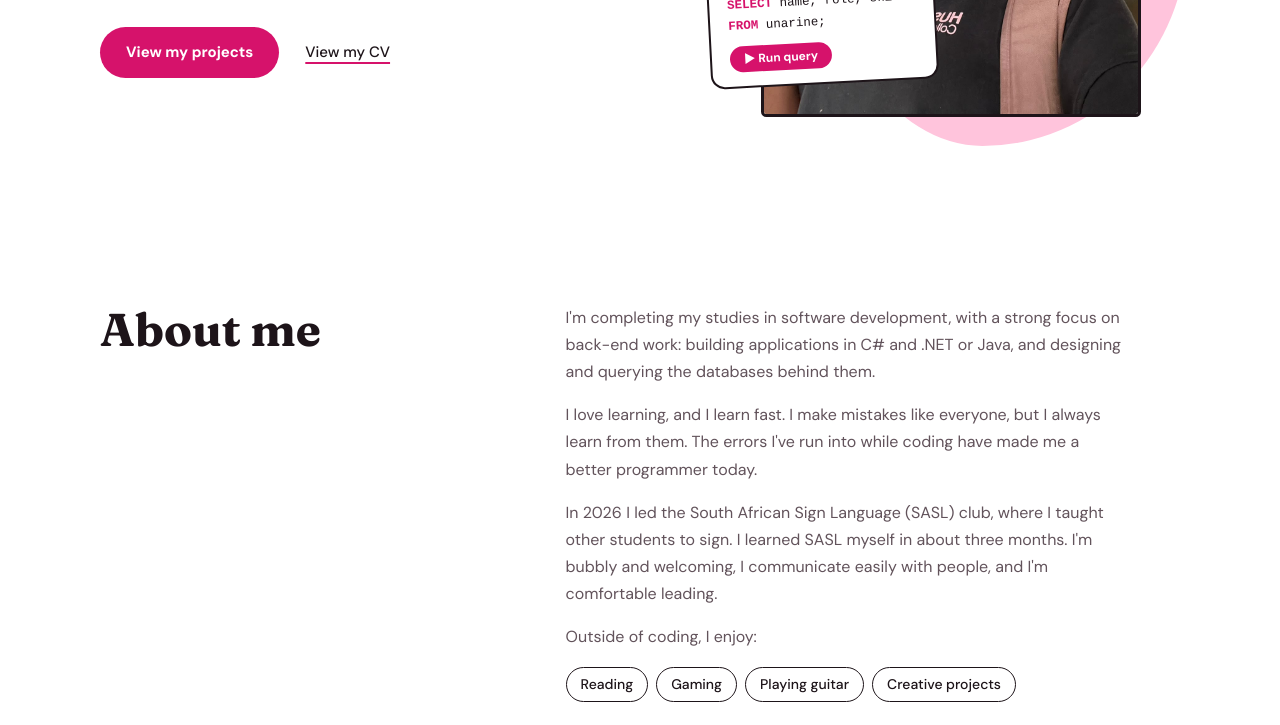
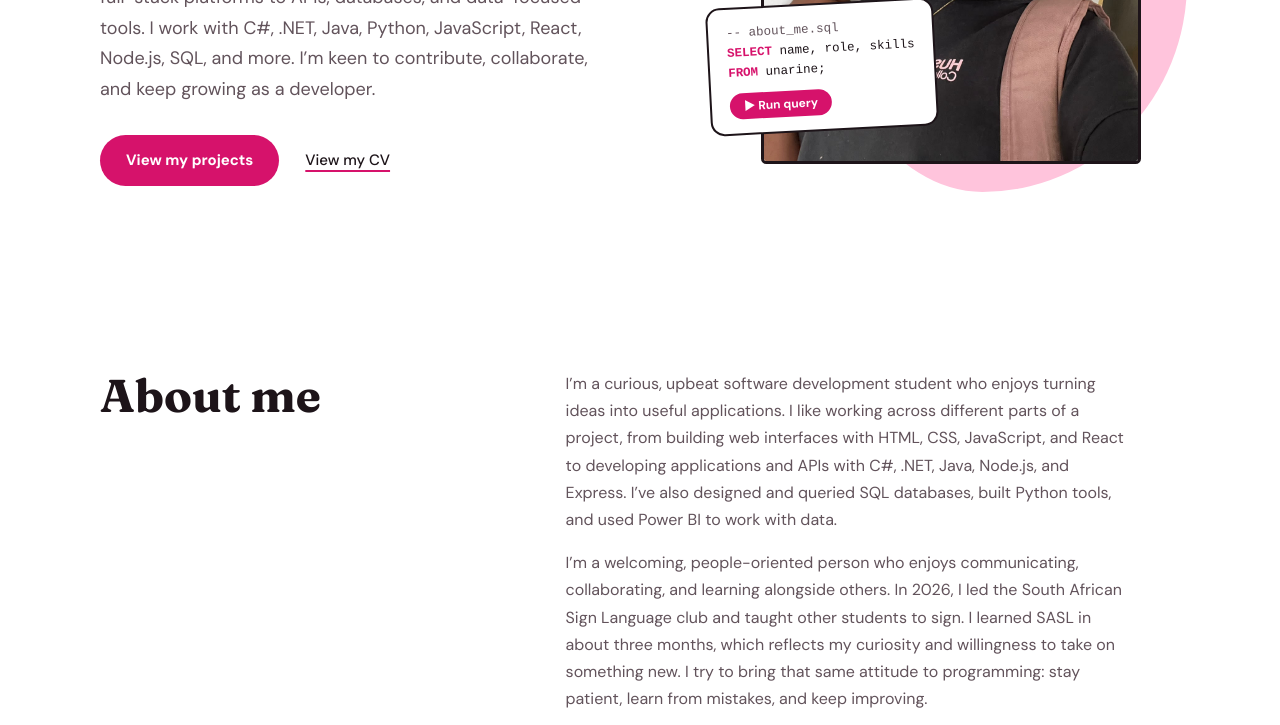
Before and after one commit to Unarine-Phasha/MyPortfolio, a plain HTML site: page index.html in a window 1280 px wide. Shown: the part 509-1234 px from the top of the page. Drawn offline with Linux system fonts and the light colour scheme.

Commit message:
Update Portfolio

````diff
--- a/index.html
+++ b/index.html
@@ -1,9 +1,10 @@
+```html
 <!DOCTYPE html>
 <html lang="en">
 <head>
     <meta charset="UTF-8">
     <meta name="viewport" content="width=device-width, initial-scale=1.0">
-    <meta name="description" content="Portfolio of Unarine Phasha, a final-year software development student working with C#, .NET, Java and SQL.">
+    <meta name="description" content="Portfolio of Unarine Phasha, a software development student building web applications, APIs, databases, and data tools with C#, .NET, Java, Python, JavaScript, React, Node.js, and SQL.">
     <title>Unarine Phasha | Portfolio</title>
     <link rel="preconnect" href="https://fonts.googleapis.com">
     <link rel="preconnect" href="https://fonts.gstatic.com" crossorigin>
@@ -47,8 +48,7 @@
                 </h1>
 
                 <p class="intro-text">
-                    I work with C#, .NET, Java and SQL, and I'm looking for an
-                    opportunity to gain practical experience and keep learning.
+                    I’m a software development student who enjoys building useful applications across the stack—from web interfaces and full-stack platforms to APIs, databases, and data-focused tools. I work with C#, .NET, Java, Python, JavaScript, React, Node.js, SQL, and more. I’m keen to contribute, collaborate, and keep growing as a developer.
                 </p>
 
                 <div class="actions">
@@ -82,21 +82,22 @@ skills | C#, .NET, Java, SQL</code></pre>
 
                 <div class="about-text">
                     <p>
-                        I'm completing my studies in software development, with a
-                        strong focus on back-end work: building applications in C#
-                        and .NET or Java, and designing and querying the databases
-                        behind them.
+                        I’m a curious, upbeat software development student who enjoys
+                        turning ideas into useful applications. I like working across
+                        different parts of a project, from building web interfaces with
+                        HTML, CSS, JavaScript, and React to developing applications and
+                        APIs with C#, .NET, Java, Node.js, and Express. I’ve also designed
+                        and queried SQL databases, built Python tools, and used Power BI
+                        to work with data.
                     </p>
                     <p>
-                        I love learning, and I learn fast. I make mistakes like
-                        everyone, but I always learn from them. The errors I've run
-                        into while coding have made me a better programmer today.
-                    </p>
-                    <p>
-                        In 2026 I led the South African Sign Language (SASL) club,
-                        where I taught other students to sign. I learned SASL myself
-                        in about three months. I'm bubbly and welcoming, I communicate
-                        easily with people, and I'm comfortable leading.
+                        I’m a welcoming, people-oriented person who enjoys communicating,
+                        collaborating, and learning alongside others. In 2026, I led the
+                        South African Sign Language club and taught other students to
+                        sign. I learned SASL in about three months, which reflects my
+                        curiosity and willingness to take on something new. I try to
+                        bring that same attitude to programming: stay patient, learn from
+                        mistakes, and keep improving.
                     </p>
                     <p>Outside of coding, I enjoy:</p>
                     <ul class="chips">
@@ -197,7 +198,7 @@ skills | C#, .NET, Java, SQL</code></pre>
 
         <section id="projects">
             <h2>My projects</h2>
-            <p class="section-intro">A few projects that show what I've been learning.</p>
+            <p class="section-intro">Projects across full-stack development, data, and practical web and desktop applications.</p>
 
             <div class="projects-list">
                 <article class="project">
````
Also changed, not shown: 1 other file.
